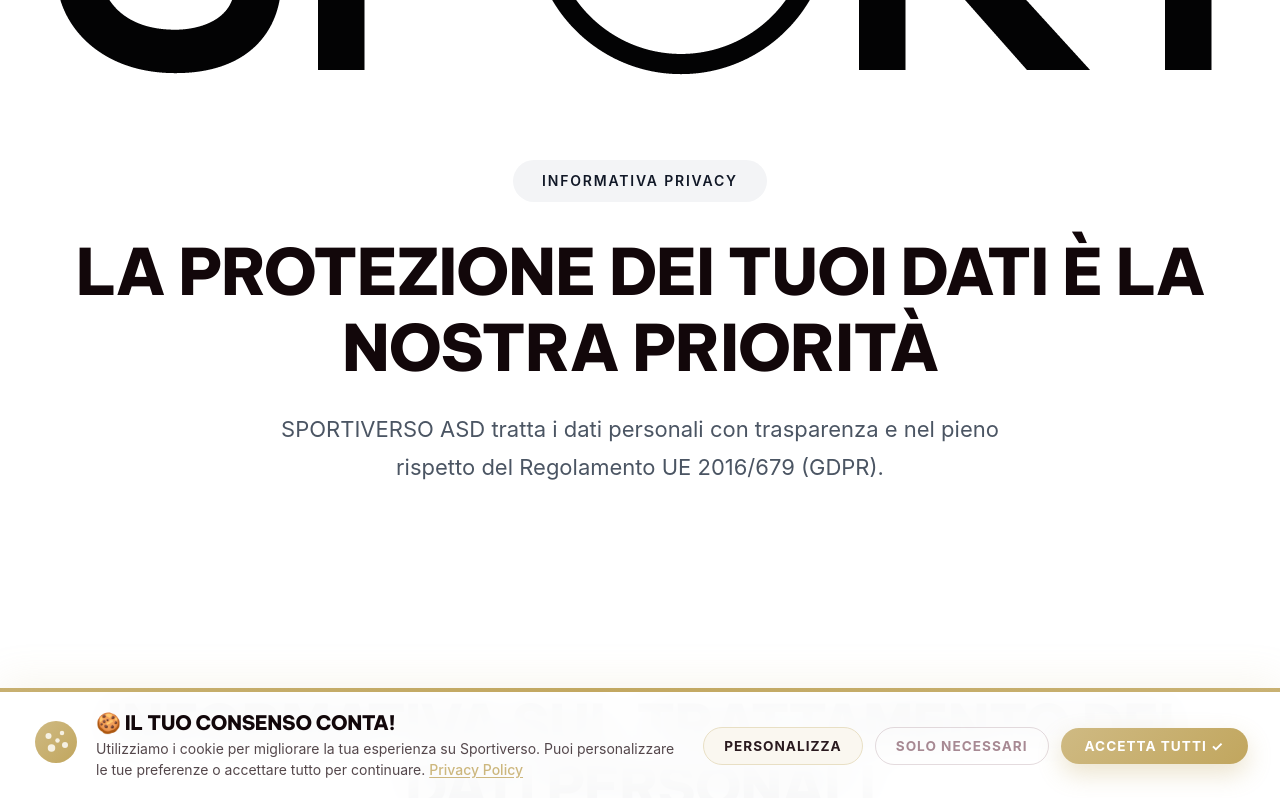
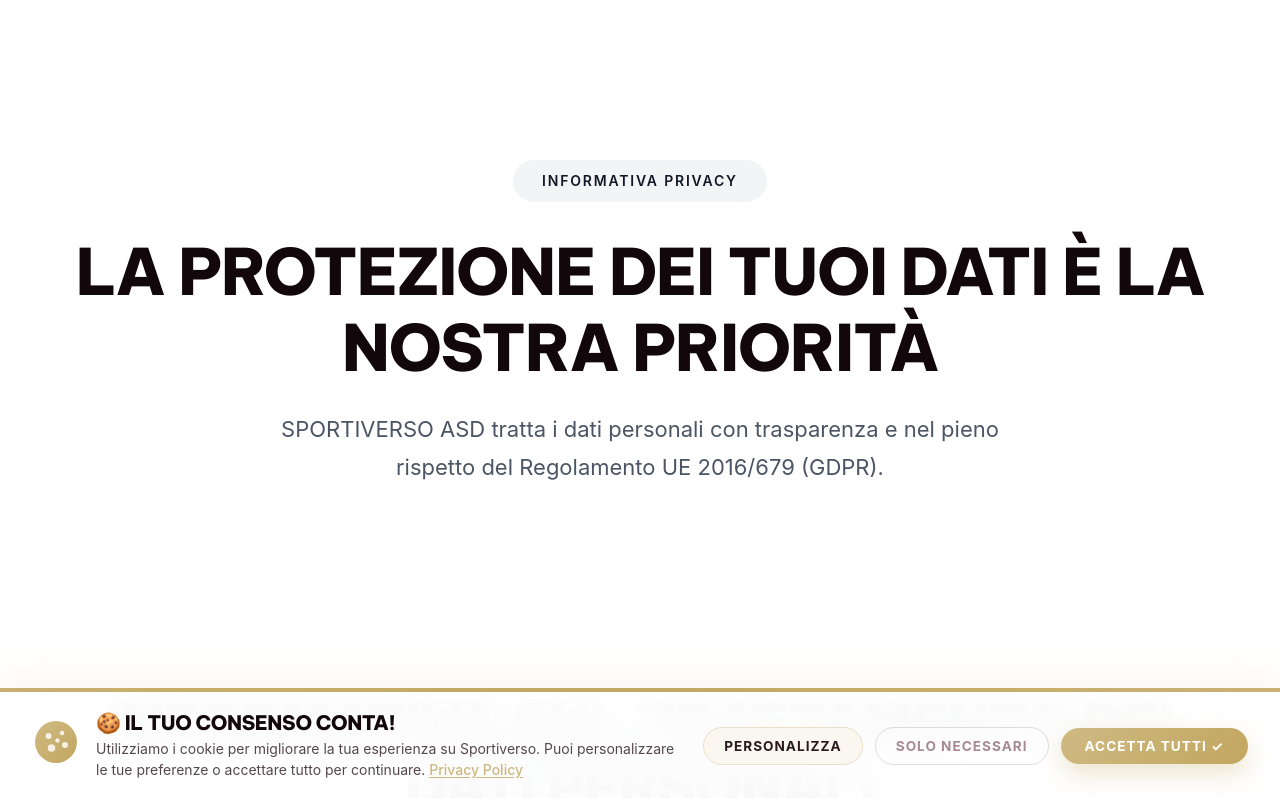
Before and after one commit to GianScala/sportiverso, a Next.js app: page /privacy in a window 1280 px wide. Shown: the top 798 px of the page. Built offline with nearby package versions, Linux system fonts and the light colour scheme.

Commit message:
+ updated header module logo

```diff
--- a/app/components/common/Header.module.css
+++ b/app/components/common/Header.module.css
@@ -3,14 +3,11 @@
   position: fixed;
   top: 2rem;
   left: 2rem;
-  font-weight: 900;
-  font-size: 1.5rem;
-  color: white;
+  z-index: 100;
+  display: flex;
+  align-items: center;
   text-decoration: none;
-  z-index: 100;
-  letter-spacing: -1px;
 }
-.homeLogo span { color: var(--header-primary, #ff007f); }
 
 .leftSidebar {
   position: fixed;
@@ -22,6 +19,7 @@
   gap: 1rem;
   z-index: 100;
 }
+
 .sidebarLink {
   display: flex;
   align-items: center;
@@ -32,7 +30,13 @@
   overflow: hidden;
   transition: all 0.4s cubic-bezier(0.23, 1, 0.32, 1);
 }
-.sidebarIcon { width: 24px; height: 24px; opacity: 0.8; }
+
+.sidebarIcon {
+  width: 24px;
+  height: 24px;
+  opacity: 0.8;
+}
+
 .sidebarLabel {
   font-size: 0.75rem;
   font-weight: 800;
@@ -41,6 +45,7 @@
   white-space: nowrap;
   transition: all 0.4s ease;
 }
+
 .sidebarLink:hover .sidebarLabel {
   opacity: 1;
   max-width: 150px;
@@ -57,13 +62,17 @@
   gap: 1.5rem;
   z-index: 100;
 }
+
 .socialLink {
   color: white;
   width: 20px;
   opacity: 0.6;
   transition: opacity 0.3s;
 }
-.socialLink:hover { opacity: 1; }
+
+.socialLink:hover {
+  opacity: 1;
+}
 
 /* ==================== GLOBAL HORIZONTAL HEADER ==================== */
 .desktopHeader {
@@ -74,16 +83,18 @@
   height: 5rem;
   background: rgba(255, 255, 255, 0.8);
   backdrop-filter: blur(15px) saturate(180%);
-  border-bottom: 1px solid rgba(0,0,0,0.06);
+  border-bottom: 1px solid rgba(0, 0, 0, 0.06);
   z-index: 110;
   display: flex;
   align-items: center;
   animation: slideDown 0.5s ease forwards;
 }
+
 @keyframes slideDown {
   from { transform: translateY(-100%); }
   to { transform: translateY(0); }
 }
+
 .headerContainer {
   width: 100%;
   max-width: 1400px;
@@ -93,14 +104,18 @@
   justify-content: space-between;
   align-items: center;
 }
+
 .scrolledLogo {
-  font-weight: 900;
-  font-size: 1.25rem;
-  color: #111;
+  display: flex;
+  align-items: center;
   text-decoration: none;
 }
-.scrolledLogo span { color: var(--header-primary, #ff007f); }
-.desktopNav { display: flex; gap: 2.5rem; }
+
+.desktopNav {
+  display: flex;
+  gap: 2.5rem;
+}
+
 .navLink {
   text-decoration: none;
   color: #444;
@@ -109,10 +124,28 @@
   letter-spacing: 0.05em;
   transition: color 0.3s;
 }
-.navLink:hover { color: var(--header-primary, #ff007f); }
-.headerSocials { display: flex; gap: 1rem; }
-.headerSocialIcon { width: 18px; color: #888; transition: color 0.3s; }
-.headerSocialIcon:hover { color: #111; }
+
+.navLink:hover {
+  color: var(--header-primary);
+}
+
+.headerSocials {
+  display: flex;
+  gap: 1rem;
+  align-items: center;
+}
+
+.headerSocialIcon {
+  width: 18px;
+  color: #888;
+  transition: color 0.3s;
+  display: flex;
+  align-items: center;
+}
+
+.headerSocialIcon:hover {
+  color: #111;
+}
 
 /* ==================== MOBILE HEADER ==================== */
 .mobileHeader {
@@ -125,6 +158,7 @@
   z-index: 200;
   transition: background 0.4s ease, backdrop-filter 0.4s ease;
 }
+
 .mobileHeaderActive {
   background: rgba(255, 255, 255, 0.95);
   backdrop-filter: blur(20px) saturate(180%);
@@ -132,23 +166,21 @@
 }
 
 .mobileContainer {
+  width: 100%;
   height: 100%;
   display: flex;
   justify-content: space-between;
   align-items: center;
-  padding: 0 1.5rem;
+  padding: 0 1.25rem;
 }
 
 .mobileLogo {
-  font-weight: 900;
-  font-size: 1.25rem;
+  display: flex;
+  align-items: center;
+  justify-content: center;
   text-decoration: none;
-  letter-spacing: -0.5px;
-  transition: color 0.3s ease;
+  height: 100%;
 }
-.mobileLogo span { color: var(--header-primary, #ff007f); }
-.mobileLogoLight { color: white; }
-.mobileLogoDark { color: #111; }
 
 /* Hamburger / X Toggle */
 .menuToggle {
@@ -163,24 +195,35 @@
   gap: 6px;
   cursor: pointer;
   position: relative;
+  padding: 0;
+  margin: 0;
 }
+
 .bar {
   width: 24px;
   height: 2px;
   border-radius: 2px;
   transition: all 0.3s ease;
 }
-.barLight { background: white; }
-.barDark { background: #111; }
+
+.barLight {
+  background: white;
+}
+
+.barDark {
+  background: #111;
+}
 
 /* Transform hamburger to X when open */
 .menuToggleOpen .bar:nth-child(1) {
   transform: translateY(8px) rotate(45deg);
 }
+
 .menuToggleOpen .bar:nth-child(2) {
   opacity: 0;
   transform: scaleX(0);
 }
+
 .menuToggleOpen .bar:nth-child(3) {
   transform: translateY(-8px) rotate(-45deg);
 }
@@ -196,8 +239,9 @@
   transition: opacity 0.5s ease, visibility 0.5s ease;
   display: flex;
   flex-direction: column;
-  padding-top: 4.5rem; /* Account for header height */
+  padding-top: 4.5rem;
 }
+
 .mobileMenuOpen {
   opacity: 1;
   visibility: visible;
@@ -212,6 +256,7 @@
   gap: 1rem;
   overflow-y: auto;
 }
+
 .mobileNavLink {
   display: flex;
   align-items: center;
@@ -229,16 +274,19 @@
   transform: translateY(20px);
   transition: all 0.6s cubic-bezier(0.34, 1.56, 0.64, 1);
 }
+
 .mobileMenuOpen .mobileNavLink {
   opacity: 1;
   transform: translateY(0);
 }
+
 .linkIcon {
   width: 32px;
   height: 32px;
   flex-shrink: 0;
   opacity: 0.8;
 }
+
 .linkText {
   flex: 1;
 }
@@ -249,11 +297,13 @@
   border-top: 1px solid #eee;
   flex-shrink: 0;
 }
+
 .socialRow {
   display: flex;
   justify-content: center;
   gap: 2.5rem;
 }
+
 .mobileSocialBtn {
   width: 60px;
   height: 60px;
@@ -265,16 +315,27 @@
   box-shadow: 0 4px 16px rgba(0, 0, 0, 0.08);
   transition: transform 0.2s ease;
 }
+
 .mobileSocialBtn svg {
   width: 28px;
   height: 28px;
   color: #111;
 }
+
 .mobileSocialBtn:active {
   transform: scale(0.9);
 }
 
-/* RESPONSIVE */
+/* ==================== LOGO IMAGE ==================== */
+.logoImage {
+  display: block;
+  height: auto;
+  width: auto;
+  max-height: 40px;
+  object-fit: contain;
+}
+
+/* ==================== RESPONSIVE ==================== */
 @media (max-width: 1024px) {
   .homeLogo,
   .leftSidebar,
@@ -282,23 +343,42 @@
   .desktopHeader {
     display: none !important;
   }
+
   .mobileHeader {
     display: block;
   }
 }
 
 @media (max-width: 480px) {
-  .mobileNavLink { font-size: 1.55rem; padding: 1.3rem 1.5rem; }
-  .linkIcon { width: 28px; height: 28px; }
-  .socialRow { gap: 2rem; }
-  .mobileSocialBtn { width: 55px; height: 55px; }
-  .mobileSocialBtn svg { width: 26px; height: 26px; }
+  .mobileContainer {
+    padding: 0 1rem;
+  }
+
+  .logoImage {
+    max-height: 32px;
+  }
+
+  .mobileNavLink {
+    font-size: 1.55rem;
+    padding: 1.3rem 1.5rem;
+  }
+
+  .linkIcon {
+    width: 28px;
+    height: 28px;
+  }
+
+  .socialRow {
+    gap: 2rem;
+  }
+
+  .mobileSocialBtn {
+    width: 55px;
+    height: 55px;
+  }
+
+  .mobileSocialBtn svg {
+    width: 26px;
+    height: 26px;
+  }
 }
-
-
-.logoImage {
-  height: auto;
-  width: auto;
-  max-height: 100%;
-  object-fit: contain;
-}
```
